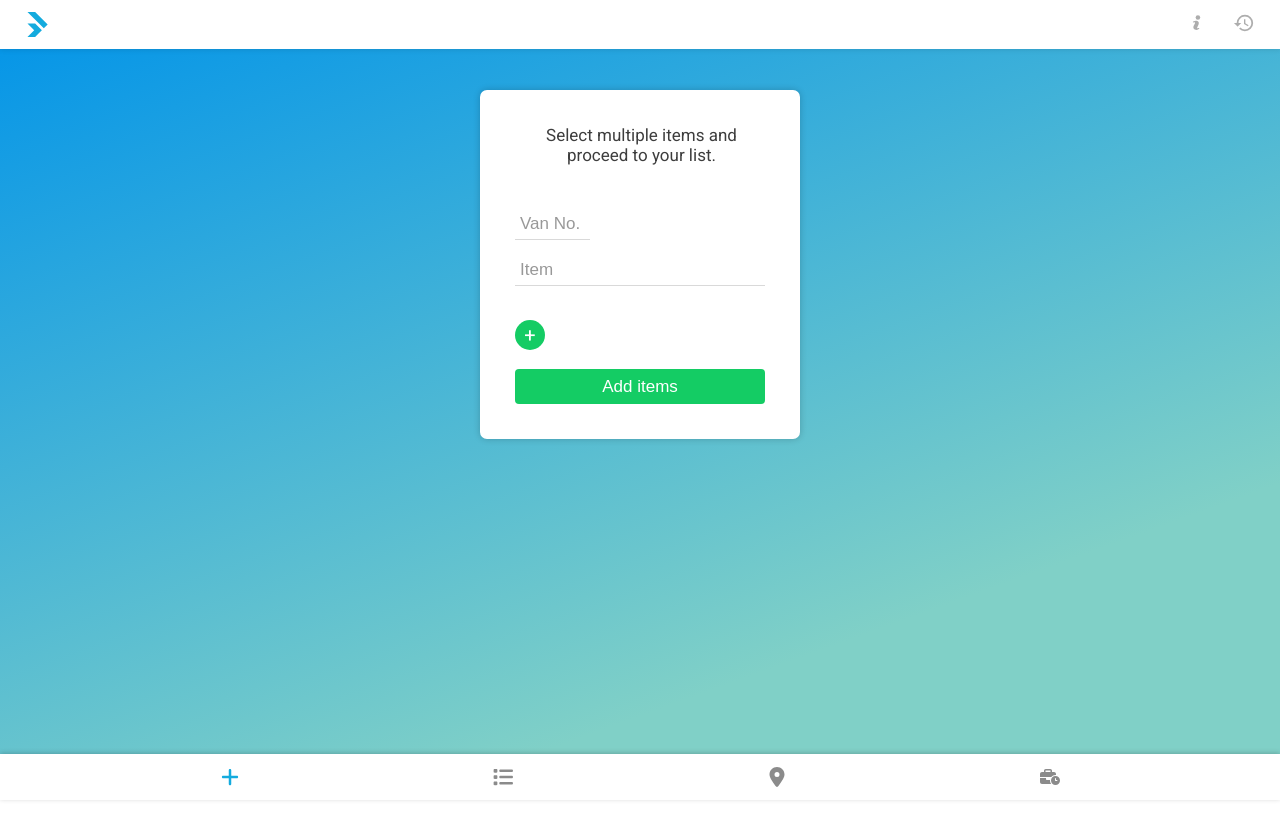
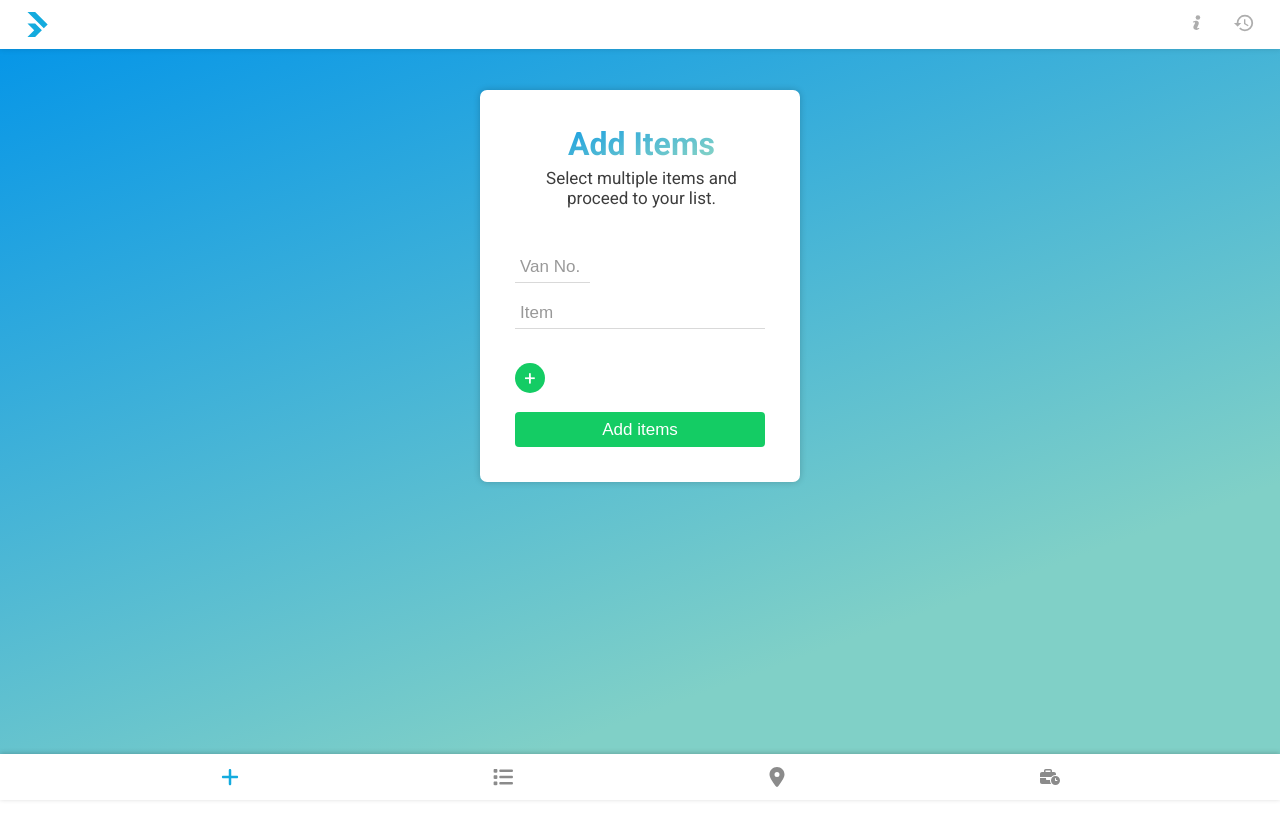
Before and after one commit to chris-schnitzer/delivery-route-maker, a React (Vite) app: page / in a window 1280 px wide. Both pictures are taken after a click on the button "Get Started". Shown: the top 840 px of the page. Built offline with nearby package versions, Linux system fonts and the light colour scheme.

Commit message:
h1 added to add form component

```diff
--- a/src/components/AddForm.jsx
+++ b/src/components/AddForm.jsx
@@ -37,6 +37,7 @@ export default function AddForm({ passFormData }) {
 
   return (
     <form onSubmit={handleSubmit(onSubmit)}>
+      <h1>Add Items</h1>
       <p>Select multiple items and proceed to your list.</p>
 
         <small className="text-danger">{errors?.vanNo?.message}</small>
```
